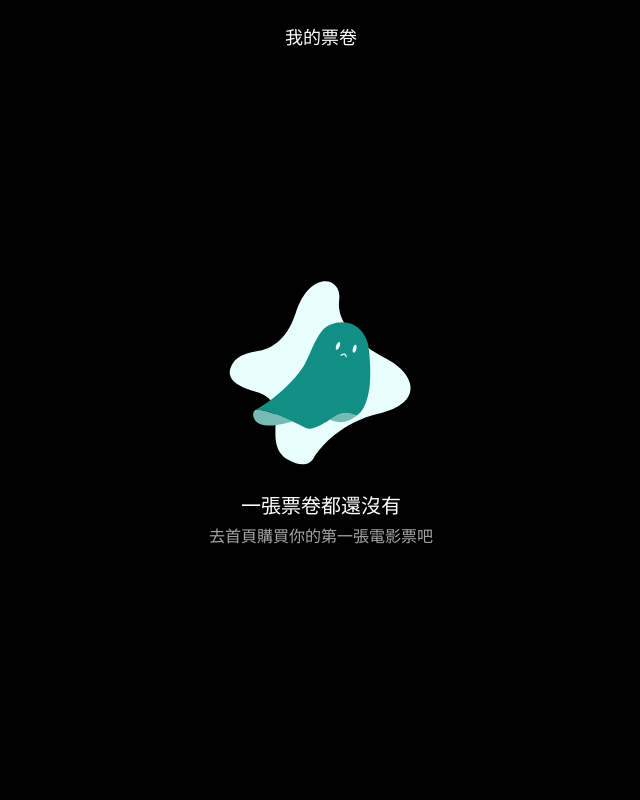
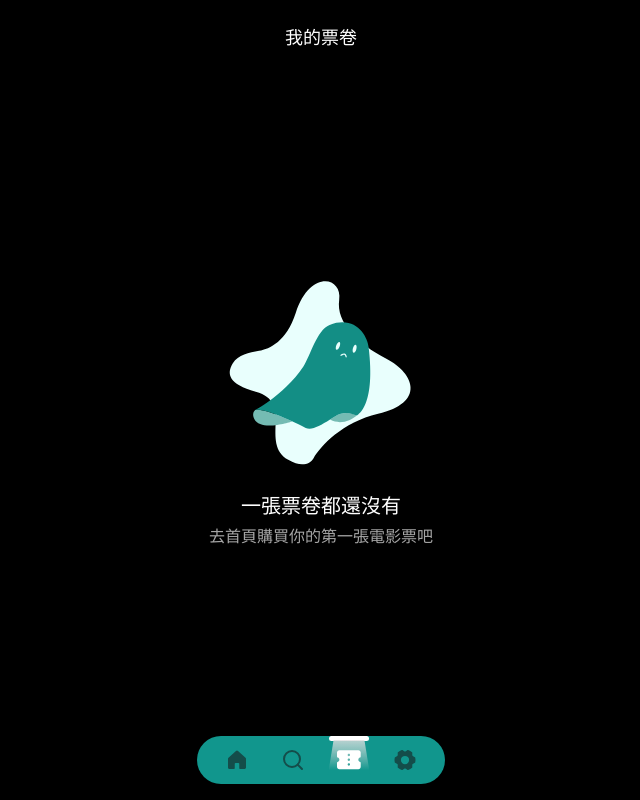
Before and after one commit to Adolph-hong/better-than-vieshow-user, a React (Vite) app: page /tickets in a window 1280 px wide. Shown: the whole page, without its empty margins (319-959 px from the left). Built offline with nearby package versions, Linux system fonts and the light colour scheme.

Commit message:
update: footer and router

```diff
--- a/pages/MovieSearch.tsx
+++ b/pages/MovieSearch.tsx
@@ -69,7 +69,7 @@ const MovieSearch = () => {
           </div>
         )}
       </div>
-      <Footer bottomStyle="bottom-4" />
+      <Footer />
     </div>
   )
 }
--- a/pages/SeatSelection.tsx
+++ b/pages/SeatSelection.tsx
@@ -246,7 +246,7 @@ const SeatSelection = () => {
                       {/* 螢幕指示器 */}
                       {/* 梯形深色背景 - 漸層效果 */}
                       <div
-                        className="pointer-events-none absolute top-0 left-1/2 z-[1] h-[194px] w-[628px] -translate-x-1/2"
+                        className="pointer-events-none absolute top-0 left-1/2 z-1 h-[194px] w-[628px] -translate-x-1/2"
                         style={{
                           background: "linear-gradient(to bottom, #444444 0%, #232323 100%)",
                           clipPath: "polygon(38% 0%, 62.5% 0%, 100% 100%, 0% 100%)",
@@ -254,7 +254,7 @@ const SeatSelection = () => {
                       />
                       {/* 投影光效 */}
                       <div
-                        className="pointer-events-none absolute top-0 left-1/2 z-[2] h-[194px] w-[628px] -translate-x-1/2"
+                        className="pointer-events-none absolute top-0 left-1/2 z-2 h-[194px] w-[628px] -translate-x-1/2"
                         style={{
                           background:
                             "linear-gradient(to bottom, rgba(255,255,255,0.12) 0%, rgba(255,255,255,0.03) 40%, transparent 100%)",
@@ -280,7 +280,7 @@ const SeatSelection = () => {
                               <div key={`horizontal-aisle-${row}`} className="h-3" />
                             )}
 
-                            <div className="relative z-[3] flex items-center justify-center gap-2">
+                            <div className="relative z-3 flex items-center justify-center gap-2">
                               {rowSeats.map((seat) => {
                                 const status = getSeatStatus(seat)
                                 // 檢查是否需要在這個座位後插入垂直走道
--- a/pages/tickets/TicketList.tsx
+++ b/pages/tickets/TicketList.tsx
@@ -3,6 +3,7 @@ import DotIcon from "@/assets/icon/tickets-icon/dot.svg?react"
 import ClockIcon from "@/assets/icon/tickets-icon/mdi_clock.svg?react"
 import UserIcon from "@/assets/icon/tickets-icon/mdi_users.svg?react"
 import TicketsGhostIcon from "@/assets/icon/tickets-icon/tickets-ghost.svg?react"
+import Footer from "@/components/shared/Footer"
 import { useTickets } from "@/context/TicketContext"
 
 const TicketList = () => {
@@ -11,6 +12,7 @@ const TicketList = () => {
 
   if (tickets.length === 0) {
     return (
+      <>
         <div className="absolute top-1/2 left-1/2 flex w-full -translate-x-1/2 -translate-y-1/2 flex-col items-center justify-center">
           <TicketsGhostIcon className="h-[240px] w-[240px]" />
           <div className="text-center">
@@ -18,10 +20,13 @@ const TicketList = () => {
             <p className="mt-1 text-[#A5A5A5]">去首頁購買你的第一張電影票吧</p>
           </div>
         </div>
+        <Footer />
+      </>
     )
   }
 
   return (
+    <>
       <div className="space-y-[17px] pb-20">
         {tickets.map((ticket) => (
           <button
@@ -38,7 +43,7 @@ const TicketList = () => {
                 className="h-full w-full object-cover object-[center_20%]"
               />
               {/* Gradient Overlay */}
-            <div className="absolute inset-0 bg-gradient-to-t from-black via-black/40 to-transparent" />
+              <div className="absolute inset-0 bg-linear-to-t from-black via-black/40 to-transparent" />
 
               {/* Status Overlay for Used/Expired */}
               {ticket.status !== "active" && (
@@ -111,6 +116,8 @@ const TicketList = () => {
           </button>
         ))}
       </div>
+      <Footer />
+    </>
   )
 }
 
--- a/src/components/shared/Footer.tsx
+++ b/src/components/shared/Footer.tsx
@@ -8,40 +8,34 @@ interface NavItem {
   icon: React.ElementType
   path: string
 }
-interface bottomStyleProps {
-  bottomStyle?: string
-}
-
 const navItems: NavItem[] = [
   { icon: House, path: "/" },
   { icon: Search, path: "/movie-search" },
-  { icon: Ticket, path: "/ticket" },
+  { icon: Ticket, path: "/tickets" },
   { icon: GearSix, path: "/settings" },
 ]
 
-const Footer = ({ bottomStyle = "bottom-0"}: bottomStyleProps) => {
+const Footer = () => {
   const location = useLocation()
   const navigate = useNavigate()
 
   return (
-    <footer className={`fixed ${bottomStyle} z-100 flex px-6 py-2 gap-6 bg-[#11968D] rounded-3xl`}>
+    <footer className="fixed bottom-4 left-1/2 z-100 flex -translate-x-1/2 gap-6 rounded-3xl bg-[#11968D] px-6 py-2">
       {navItems.map(({ icon: Icon, path }) => {
         const isActive = location.pathname === path
         return (
           <button
             key={path}
             type="button"
-            className="relative flex items-center justify-center w-8 h-8 cursor-pointer bg-transparent border-none p-0"
+            className="relative flex h-8 w-8 cursor-pointer items-center justify-center border-none bg-transparent p-0"
             onClick={() => navigate(path)}
             aria-label={`Navigate to ${path}`}
           >
-            {path === "/ticket" ? (
+            {path === "/tickets" ? (
               <img
                 src={ticket}
                 alt="ticket"
-                className={`z-10 w-6 h-6 ${
-                  isActive ? "filter brightness-0 invert" : ""
-                }`}
+                className={`z-10 h-6 w-6 ${isActive ? "brightness-0 invert filter" : ""}`}
               />
             ) : (
               <Icon
@@ -51,8 +45,8 @@ const Footer = ({ bottomStyle = "bottom-0"}: bottomStyleProps) => {
               />
             )}
             {isActive && (
-              <div className="absolute -top-2 left-1/2 -translate-x-1/2 flex w-11 h-[41px] flex-col items-center">
-                <div className="w-10 h-1.25 bg-white rounded-sm" />
+              <div className="absolute -top-2 left-1/2 flex h-[41px] w-11 -translate-x-1/2 flex-col items-center">
+                <div className="h-1.25 w-10 rounded-sm bg-white" />
                 <img src={light} alt="light" className="-mt-0.5" />
               </div>
             )}
```
Lines whose indentation alone changed are shown as unchanged.
